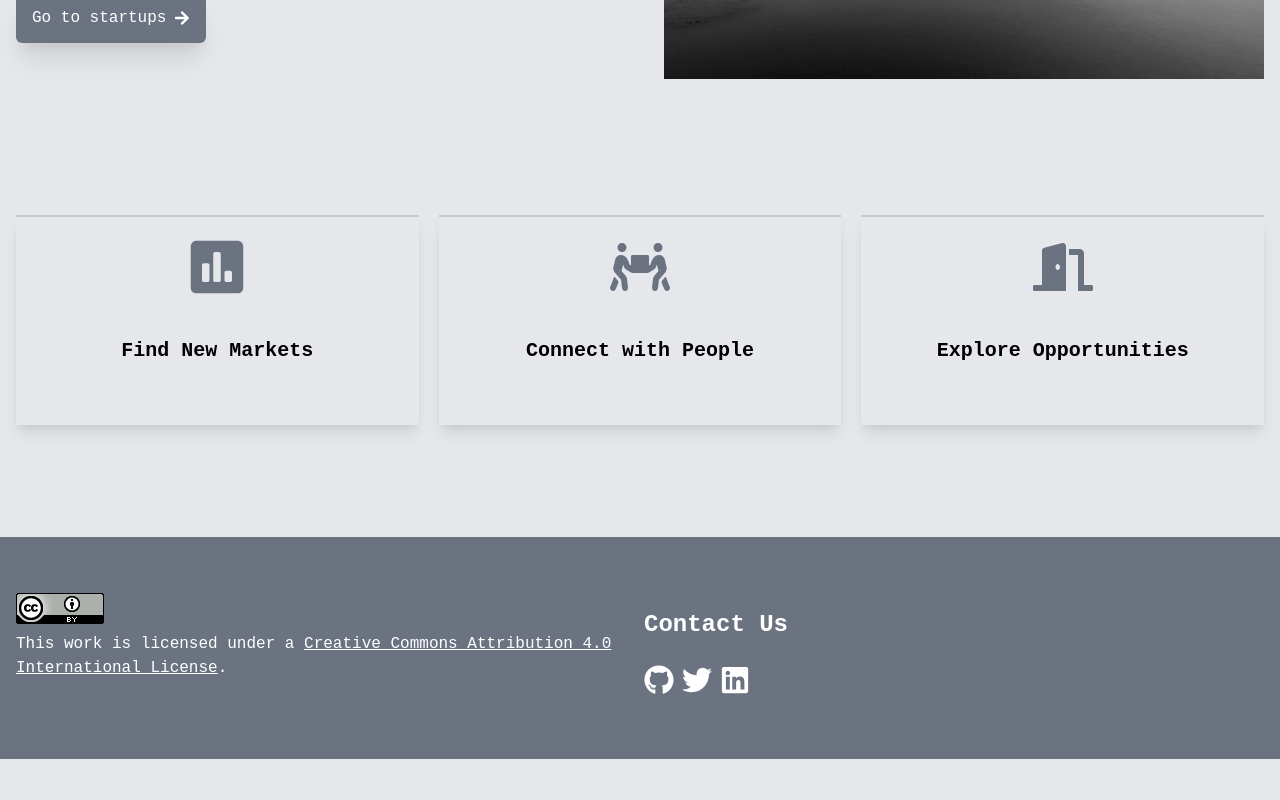
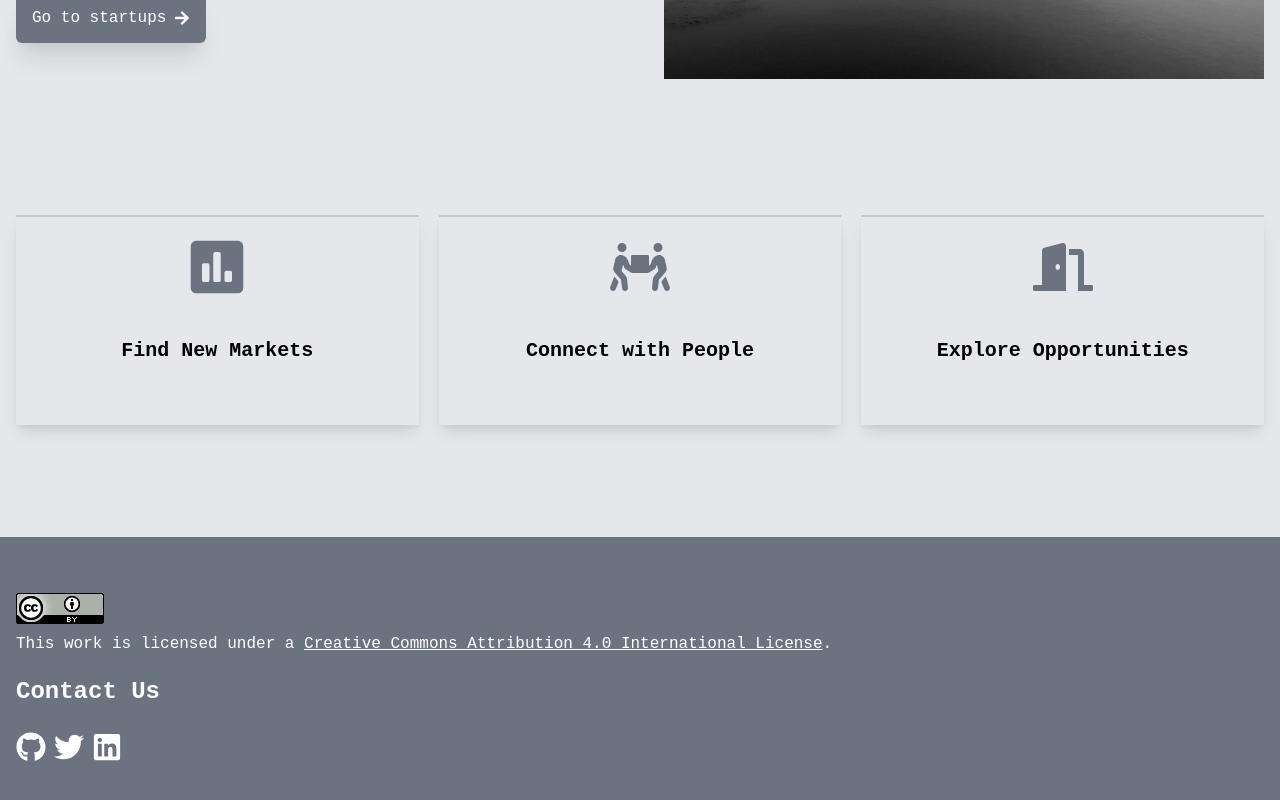
Before and after one commit to frectonz/ethiopian-startups, a Next.js app: page / in a window 1280 px wide. Shown: the part 579-1379 px from the top of the page. Before the commit the page ends 1338 px from the top, so only its background shows below. Built offline with nearby package versions, Linux system fonts and the light colour scheme.

Commit message:
fix footer

```diff
--- a/components/Footer.tsx
+++ b/components/Footer.tsx
@@ -10,7 +10,7 @@ interface FooterProps {}
 const Footer: React.FunctionComponent<FooterProps> = () => {
   return (
     <footer className="bg-gray-500">
-      <section className="container mx-auto px-4 py-14 grid sm:grid-cols-2 gap-2 grid-cols-1 text-white">
+      <section className="container mx-auto px-4 py-14 text-white">
         <div>
           <a rel="license" href="http://creativecommons.org/licenses/by/4.0/">
             <Image alt="Creative Commons License" src={creativeCommons} />
```
